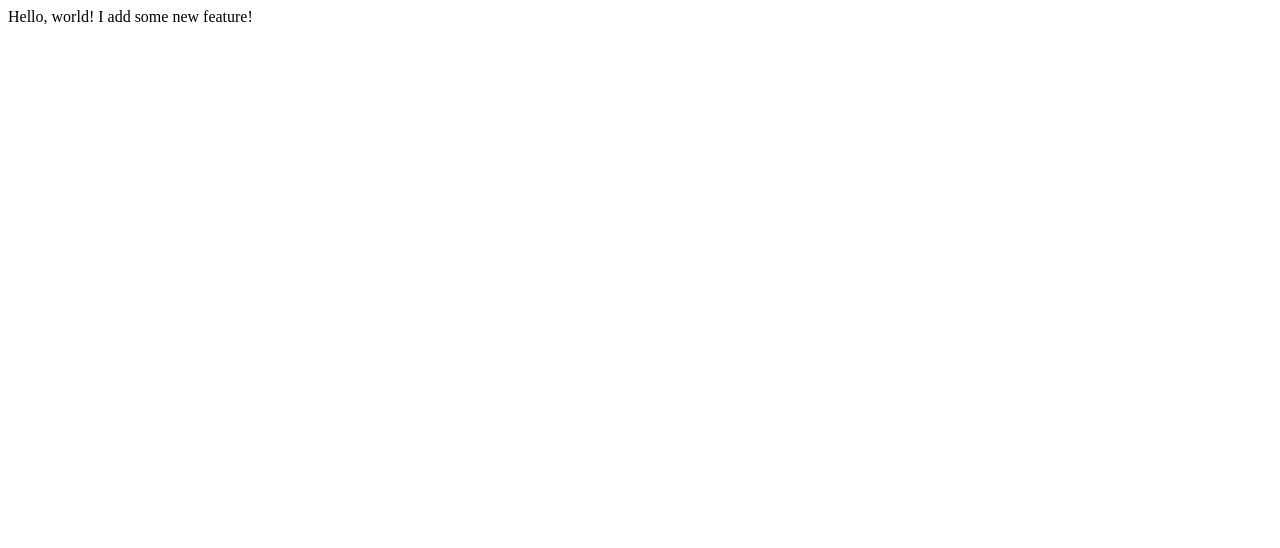
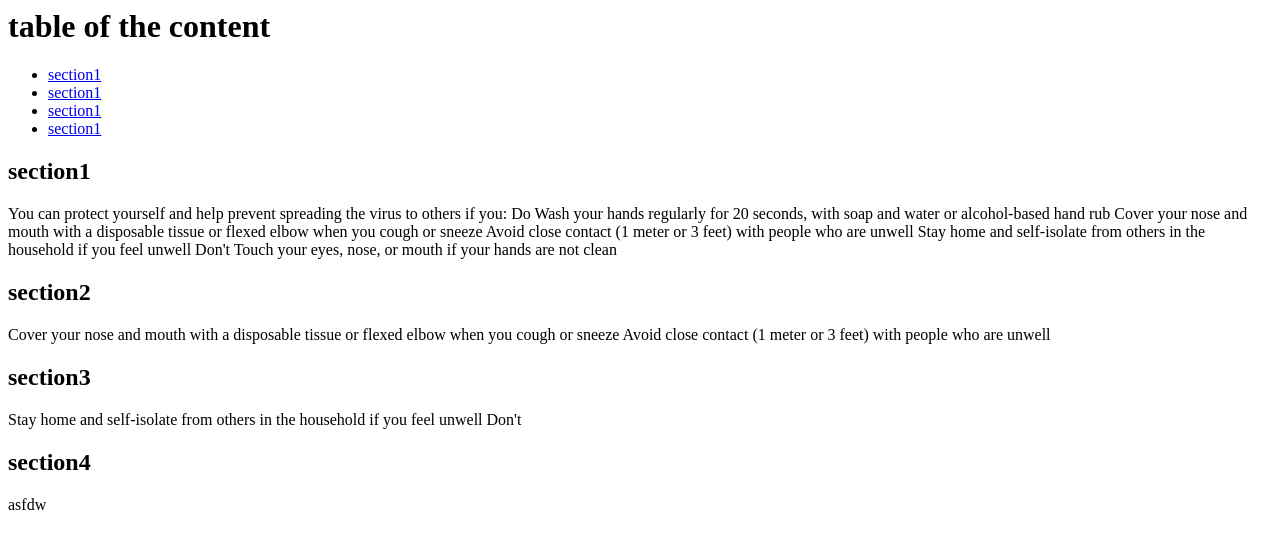
Before and after one commit to younotafish/cs50_project, a plain HTML site: page project0/index.html in a window 1280 px wide. Drawn offline with Linux system fonts and the light colour scheme.

Commit message:
trash add

```diff
--- a/project0/index.html
+++ b/project0/index.html
@@ -3,7 +3,37 @@
         <title>My Webpage</title>
     </head>
     <body>
-        Hello, world!
-        I add some new feature!
+        <h1>table of the content</h1>
+        <ul>
+            <li><a href="#1">section1</a></li>
+            <li><a href="#2">section1</a></li>
+            <li><a href="#3">section1</a></li>
+            <li><a href="#4">section1</a></li>
+        </ul>
+        <h2 id="1">section1</h2>
+        <p>
+            You can protect yourself and help prevent spreading the virus to others if you:
+Do
+Wash your hands regularly for 20 seconds, with soap and water or alcohol-based hand rub
+Cover your nose and mouth with a disposable tissue or flexed elbow when you cough or sneeze
+Avoid close contact (1 meter or 3 feet) with people who are unwell
+Stay home and self-isolate from others in the household if you feel unwell
+Don't
+Touch your eyes, nose, or mouth if your hands are not clean
+        </p>
+        <h2 id="2">section2</h3>
+        <p>
+            Cover your nose and mouth with a disposable tissue or flexed elbow when you cough or sneeze
+Avoid close contact (1 meter or 3 feet) with people who are unwell
+        </p>
+        <h2 id="3"> section3</h3>
+        <p>
+            Stay home and self-isolate from others in the household if you feel unwell
+Don't
+        </p>
+        <h2 id="4"> section4</h5>
+        <p>
+            asfdw
+        </p>
     </body>
 </html>
```
